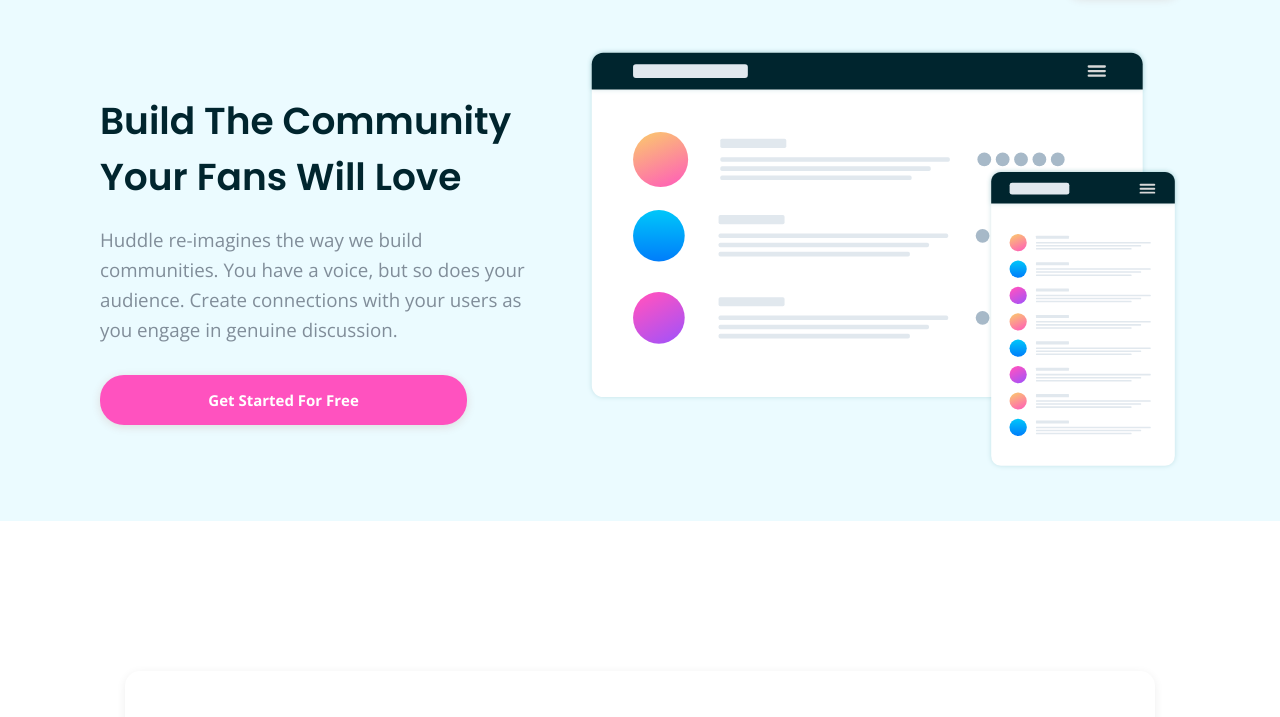
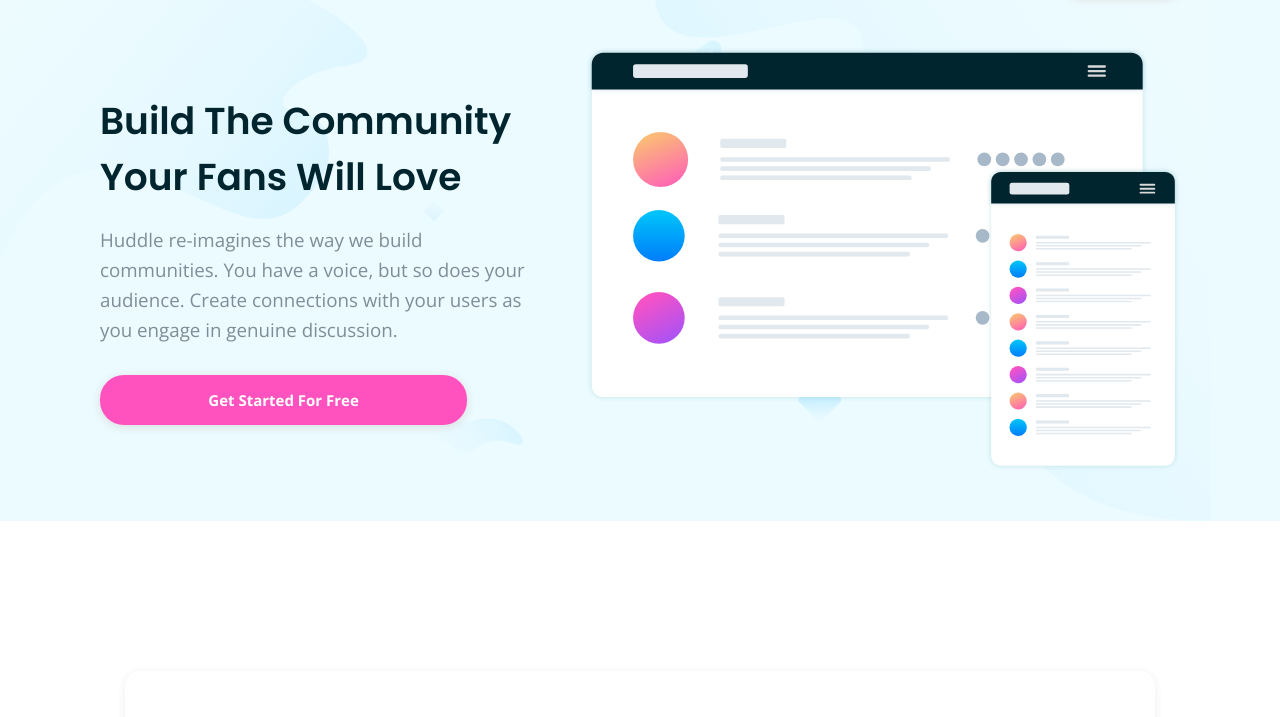
Before and after one commit to rafetbasturk/c20, a plain HTML site: page index.html in a window 1280 px wide. Shown: the part 83-800 px from the top of the page. Drawn offline with nearby package versions, Linux system fonts and the light colour scheme.

Commit message:
Add files via upload

```diff
--- a/css/styles.css
+++ b/css/styles.css
@@ -23,7 +23,7 @@
 }
 
 header {
-  background: url(./images/bg-hero-mobile.svg) no-repeat, #ebfbff;
+  background: url(../images/bg-hero-mobile.svg) no-repeat, #ebfbff;
   background-size: contain;
   display: -ms-grid;
   display: grid;
@@ -275,7 +275,7 @@
     font-size: 11px;
   }
   header {
-    background: url(./images/bg-hero-desktop.svg) no-repeat, #ebfbff;
+    background: url(../images/bg-hero-desktop.svg) no-repeat, #ebfbff;
     background-size: contain;
     padding: 4rem;
   }
```
